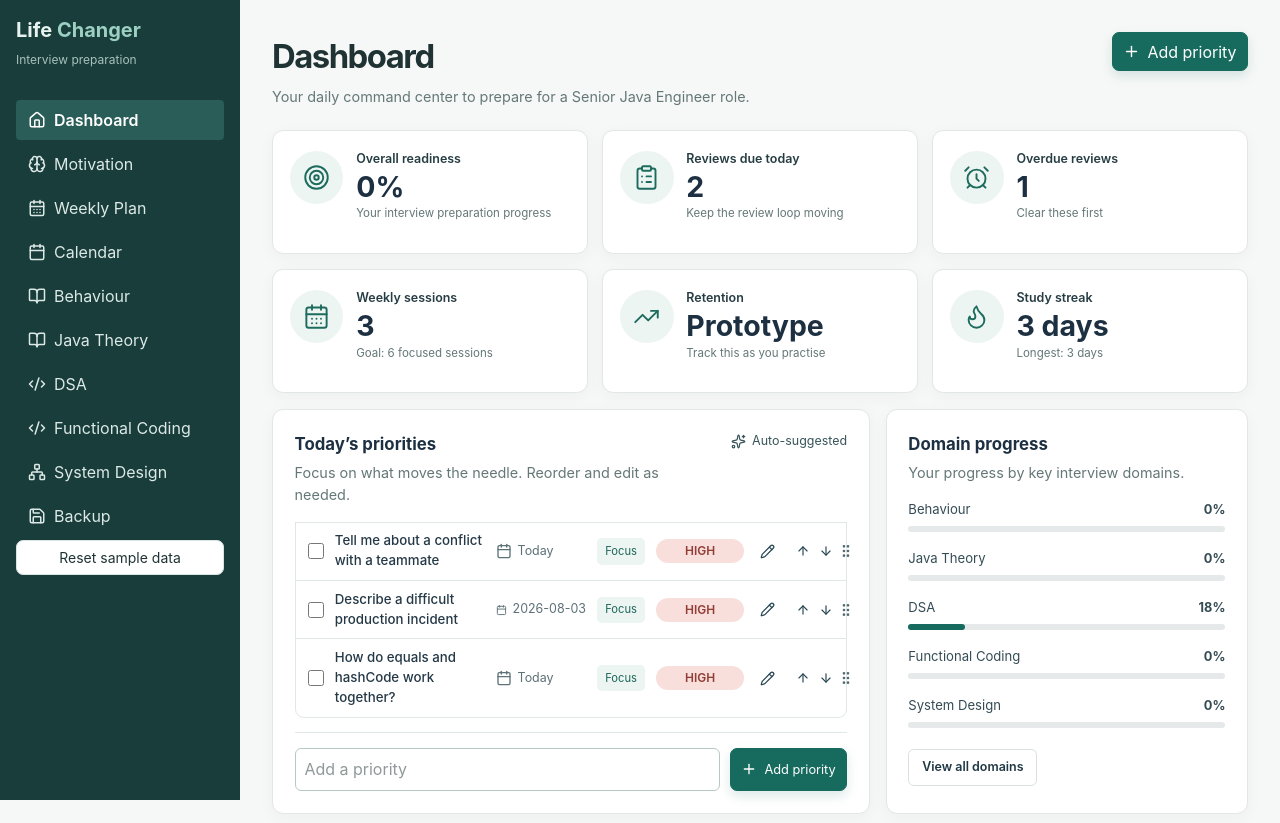
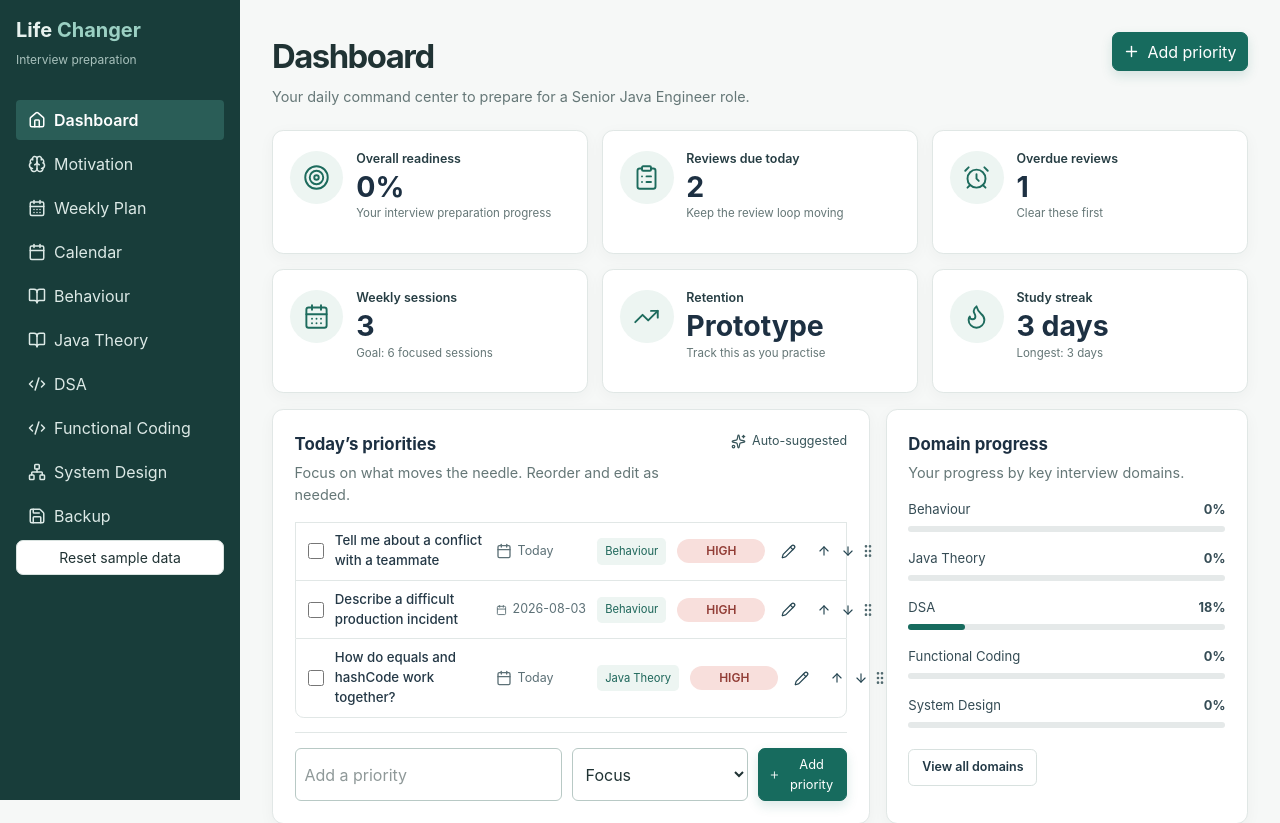
Before and after one commit to irmk323/life-changer, a React (Vite) app in the folder frontend/: page /#/dashboard in a window 1280 px wide. Shown: the top 823 px of the page. Built offline with nearby package versions, Linux system fonts and the light colour scheme.

Commit message:
small adjustments

```diff
--- a/frontend/src/App.tsx
+++ b/frontend/src/App.tsx
@@ -39,6 +39,7 @@ const nav = [
   ["/system-design", "System Design", Network],
   ["/backup", "Backup", Save],
 ] as const;
+const DOMAIN_LABELS: Record<string, string> = { DSA: "DSA", JAVA_THEORY: "Java Theory", BEHAVIOUR: "Behaviour", FUNCTIONAL_CODING: "Functional Coding", SYSTEM_DESIGN: "System Design", DDIA: "DDIA" };
 function Shell({ children }: { children: React.ReactNode }) {
   const { dispatch } = useAppState();
   return (
@@ -101,6 +102,7 @@ function Dashboard() {
       completed: false,
       source: "AUTO",
       order: state.priorities.length + index,
+      linkedDomain: x.domain,
     })),
   ].sort((a: any, b: any) => a.order - b.order);
   const upsert = (item: any) =>
@@ -122,8 +124,9 @@ function Dashboard() {
     }
     dispatch({ type: "PRIORITY_REORDER", payload: { id: target.id, direction } });
   };
-  const priorityDomain = (title: string) => {
-    const value = title.toLowerCase();
+  const priorityDomain = (p: any) => {
+    if (p.linkedDomain) return DOMAIN_LABELS[p.linkedDomain] || p.linkedDomain;
+    const value = String(p.title).toLowerCase();
     if (value.includes("design") || value.includes("url")) return "System Design";
     if (value.includes("java")) return "Java Theory";
     if (value.includes("tree") || value.includes("array") || value.includes("dsa")) return "DSA";
@@ -184,6 +187,7 @@ function Dashboard() {
                     title: String(f.get("title")),
                     dueDate: String(f.get("dueDate")),
                     priority: String(f.get("priority")),
+                    linkedDomain: String(f.get("linkedDomain")),
                   });
                   setEdit(null);
                 }}
@@ -194,6 +198,12 @@ function Dashboard() {
                   <option>HIGH</option>
                   <option>MEDIUM</option>
                   <option>LOW</option>
+                </select>
+                <select name="linkedDomain" defaultValue={p.linkedDomain || ""}>
+                  <option value="">Focus</option>
+                  {Object.entries(DOMAIN_LABELS).map(([value, label]) => (
+                    <option value={value} key={value}>{label}</option>
+                  ))}
                 </select>
                 <button>Save</button>
                 <button type="button" onClick={() => setEdit(null)}>
@@ -227,7 +237,7 @@ function Dashboard() {
                   {p.title}
                 </span>
                 <span className="priority-row__date"><Calendar size={16} /> {p.dueDate === localDate() ? "Today" : p.dueDate}</span>
-                <span className="priority-row__domain">{priorityDomain(p.title)}</span>
+                <span className="priority-row__domain">{priorityDomain(p)}</span>
                 <Badge>{p.priority}</Badge>
                 <button className="icon-button" aria-label={`Edit ${p.title}`} title="Edit" onClick={() => setEdit(p)}><Pencil size={15} /></button>
                 <span className="priority-row__move">
@@ -243,16 +253,24 @@ function Dashboard() {
             onSubmit={(e) => {
               e.preventDefault();
               if (text) {
+                const linkedDomain = String(new FormData(e.currentTarget).get("linkedDomain"));
                 upsert({
                   id: crypto.randomUUID(), title: text, dueDate: localDate(),
                   priority: "MEDIUM", completed: false, source: "MANUAL",
                   order: state.priorities.length,
+                  linkedDomain,
                 });
                 setText("");
               }
             }}
           >
             <input ref={newPriorityInput} value={text} onChange={(e) => setText(e.target.value)} className="flex-1 rounded border p-2" aria-label="New todo" placeholder="Add a priority" />
+            <select name="linkedDomain" defaultValue="" aria-label="Category">
+              <option value="">Focus</option>
+              {Object.entries(DOMAIN_LABELS).map(([value, label]) => (
+                <option value={value} key={value}>{label}</option>
+              ))}
+            </select>
             <button className="dashboard-primary"><Plus size={16} /> Add priority</button>
           </form>
         </section>
@@ -656,12 +674,12 @@ function WeeklyPlan() {
   const weekItems = state.weeklyPlanItems.filter((item: any) => item.date >= activeWeek && item.date <= days[6]);
   const completed = weekItems.filter((item: any) => item.status === "INTERVIEW_READY").length;
   const plannedMinutes = weekItems.reduce((total: number, item: any) => total + Number(item.plannedMinutes || 0), 0);
-  const domainLabels: Record<string, string> = { DSA: "DSA", JAVA_THEORY: "Java Theory", BEHAVIOUR: "Behaviour", FUNCTIONAL_CODING: "Functional Coding", SYSTEM_DESIGN: "System Design", DDIA: "DDIA" };
+  const domainLabels = DOMAIN_LABELS;
   const openNew = (date = activeWeek, planType = "MAIN") => setEditor({ id: "", date, planType, domain: "DSA", title: "", plannedMinutes: 60, status: "NOT_STARTED", notes: "" });
   const save = (event: FormEvent<HTMLFormElement>) => {
     event.preventDefault();
     const values = new FormData(event.currentTarget);
-    dispatch({ type: "UPSERT", payload: { collection: "weeklyPlanItems", item: { ...editor, id: editor.id || crypto.randomUUID(), date: String(values.get("date")), planType: String(values.get("planType")), domain: editor.planType === "SUB" ? "DDIA" : String(values.get("domain")), title: String(values.get("title")).trim(), plannedMinutes: Number(values.get("plannedMinutes")), status: editor.status || "NOT_STARTED", notes: String(values.get("notes")).trim() } } });
+    dispatch({ type: "UPSERT", payload: { collection: "weeklyPlanItems", item: { ...editor, id: editor.id || crypto.randomUUID(), date: String(values.get("date")), planType: String(values.get("planType")), domain: String(values.get("domain")), title: String(values.get("title")).trim(), plannedMinutes: Number(values.get("plannedMinutes")), status: editor.status || "NOT_STARTED", notes: String(values.get("notes")).trim() } } });
     setEditor(null);
   };
   const formatDay = (date: string) => new Date(`${date}T12:00:00`).toLocaleDateString("en-GB", { weekday: "short", day: "numeric", month: "short" });
@@ -684,7 +702,8 @@ function WeeklyPlan() {
       <form key={editor.id || editor.date} className="grid gap-3 md:grid-cols-2" onSubmit={save}>
         <label className="grid gap-1 font-semibold">Date<input name="date" type="date" defaultValue={editor.date} required /></label>
         <label className="grid gap-1 font-semibold">Plan type<select name="planType" value={editor.planType} onChange={(event) => setEditor({ ...editor, planType: event.target.value })}><option value="MAIN">Main subject</option><option value="SUB">Sub subject</option></select></label>
-        {editor.planType === "SUB" ? <label className="grid gap-1 font-semibold">Study area<select name="title" defaultValue={["読書", "英単語", "Typing 練習", "その他"].includes(editor.title) ? editor.title : "読書"}><option>読書</option><option>英単語</option><option>Typing 練習</option><option>その他</option></select></label> : <><label className="grid gap-1 font-semibold">Study area<select name="domain" defaultValue={editor.domain}>{Object.entries(domainLabels).map(([value, label]) => <option value={value} key={value}>{label}</option>)}</select></label><label className="grid gap-1 font-semibold md:col-span-2">Study item<input name="title" defaultValue={editor.title} placeholder="e.g. Solve two sliding-window problems" required /></label></>}
+        <label className="grid gap-1 font-semibold">Study area<select name="domain" defaultValue={editor.domain}>{Object.entries(domainLabels).map(([value, label]) => <option value={value} key={value}>{label}</option>)}</select></label>
+        <label className="grid gap-1 font-semibold md:col-span-2">Study item<input name="title" defaultValue={editor.title} placeholder="e.g. Solve two sliding-window problems" required /></label>
         <label className="grid gap-1 font-semibold">Planned minutes<input name="plannedMinutes" type="number" min="5" step="5" defaultValue={editor.plannedMinutes} required /></label>
         <label className="grid gap-1 font-semibold md:col-span-2">Note <span className="font-normal text-[#657777]">(optional)</span><textarea name="notes" defaultValue={editor.notes} placeholder="What do you want to focus on?" /></label>
         <div className="flex gap-2 md:col-span-2"><button className="bg-[#21675d] text-white">Save item</button><button type="button" onClick={() => setEditor(null)}>Cancel</button></div>
@@ -706,7 +725,7 @@ function WeeklyPlan() {
           </div>)}{mainItems.length === 0 && <p className="rounded-lg bg-[#f0f5f3] p-3 text-sm text-[#657777]">No main subject planned.</p>}</div></section>
             <section><div className="mb-2 flex items-center justify-between"><h3 className="text-xs font-semibold uppercase tracking-wide text-[#657777]">Sub subjects</h3><button className="icon-button" aria-label={`Add sub subject for ${date}`} title="Add sub subject" onClick={() => openNew(date, "SUB")}><Plus size={15} /></button></div>
               <div className="grid gap-2">{subItems.map((item: any) => <div className={`rounded-lg border border-[#d9e3e0] p-3 ${item.status === "INTERVIEW_READY" ? "bg-[#f1f3f2] text-[#657777]" : ""}`} key={item.id}>
-                <div className="flex justify-end"><input aria-label={`Mark ${item.title} as completed`} type="checkbox" checked={item.status === "INTERVIEW_READY"} onChange={(event) => dispatch({ type: "UPSERT", payload: { collection: "weeklyPlanItems", item: { ...item, status: event.target.checked ? "INTERVIEW_READY" : "NOT_STARTED" } } })} /></div>
+                <div className="flex items-start justify-between gap-2"><span className="text-xs font-semibold text-[#21675d]">{domainLabels[item.domain]}</span><input aria-label={`Mark ${item.title} as completed`} type="checkbox" checked={item.status === "INTERVIEW_READY"} onChange={(event) => dispatch({ type: "UPSERT", payload: { collection: "weeklyPlanItems", item: { ...item, status: event.target.checked ? "INTERVIEW_READY" : "NOT_STARTED" } } })} /></div>
                 <h3 className={`mt-2 font-semibold ${item.status === "INTERVIEW_READY" ? "line-through" : ""}`}>{item.title}</h3><p className="mt-1 text-sm text-[#657777]">{item.plannedMinutes} min</p>{item.notes && <p className="mt-2 text-sm text-[#657777]">{item.notes}</p>}
                 <div className="mt-3 flex gap-2"><button className="icon-button" aria-label={`Edit ${item.title}`} title="Edit" onClick={() => setEditor(item)}><Pencil size={15} /></button><button className="icon-button text-[#923d36]" aria-label={`Delete ${item.title}`} title="Delete" onClick={() => confirm("Delete this study item?") && dispatch({ type: "DELETE", payload: { collection: "weeklyPlanItems", id: item.id } })}><Trash2 size={15} /></button></div>
               </div>)}{subItems.length === 0 && <p className="rounded-lg bg-[#f0f5f3] p-3 text-sm text-[#657777]">No sub subjects planned.</p>}</div></section>
--- a/frontend/src/data/sampleData.ts
+++ b/frontend/src/data/sampleData.ts
@@ -25,7 +25,7 @@ export const sampleData = (): AppState => {
   ];
   return {
     version: 1,
-    motivationEntries: [["Benefits of changing jobs", "Work on larger-scale distributed systems"], ["Benefits of changing jobs", "Improve compensation and career trajectory"], ["Costs of changing jobs", "Interview preparation takes focused evenings"], ["Benefits of staying", "Keep a familiar team and product context"], ["Costs of staying", "Fewer opportunities to deepen senior-level design skills"]].map((x, i) => ({ id: `motivation-${i}`, section: x[0], text: x[1], order: i })),
+    motivationEntries: [],
     learningItems,
     attempts: [], reviews: [],
     dsa: dsaNames.map((x, i) => ({ id: `dsa-${i + 1}`, title: x[0], category: x[1], difficulty: x[2], leetcodeUrl: `https://leetcode.com/problems/${slug(x[0])}/`, firstSolvedAt: i < 4 ? addDays(-i - 5) : null, initialNotes: "", generalNotes: "", reviews: i < 4 ? [review(`review-${i}-1`, "D1", i === 0 ? -1 : 1), review(`review-${i}-4`, "D4", 4), review(`review-${i}-17`, "D17", 17)] : [] })),
```
